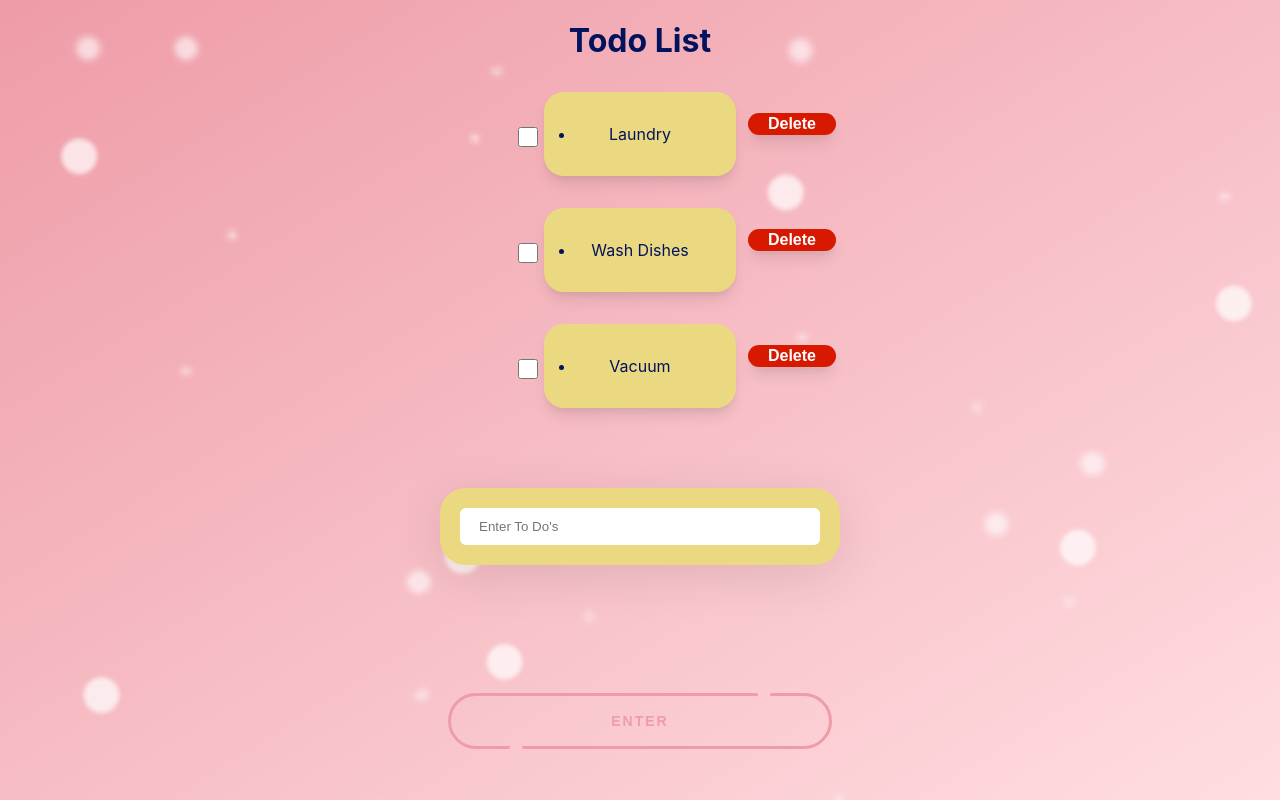
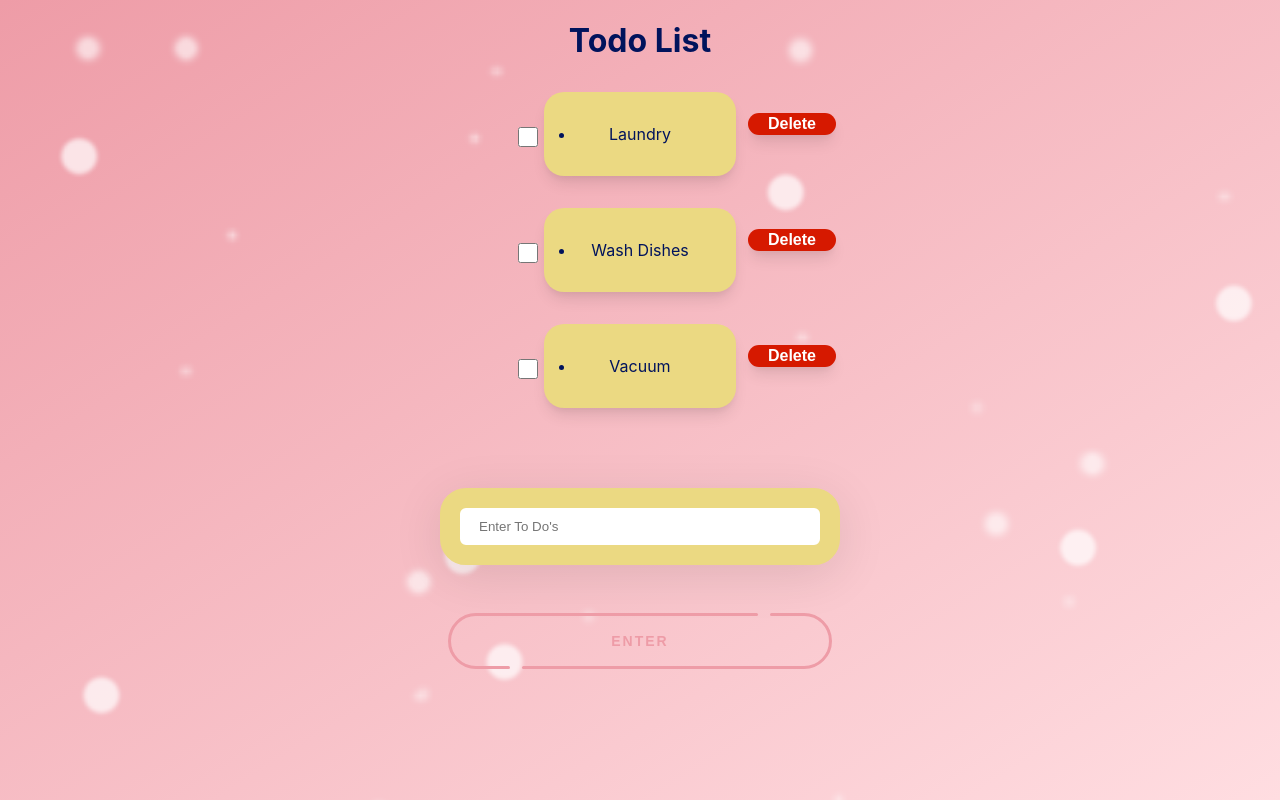
Before and after one commit to manuelLanderos/ToDo, a React (Create React App) app: page / in a window 1280 px wide. Built offline with nearby package versions, Linux system fonts and the light colour scheme.

Commit message:
final edit

```diff
--- a/src/Components/ToDo/ToDo.css
+++ b/src/Components/ToDo/ToDo.css
@@ -160,7 +160,7 @@ input {
   letter-spacing: 2px;
   transition: all .3s ease;
   background-color: transparent;
-  bottom: -10%;
+  bottom: 10vh;
 
 }
 
```
